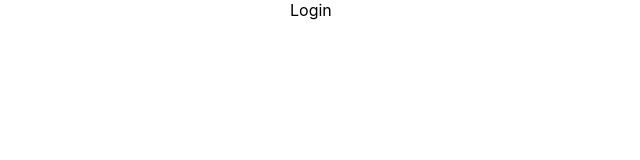
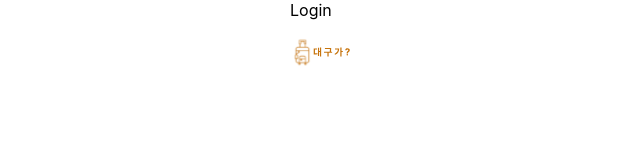
Before and after one commit to Daeguga/Front_Daeguga, a React (Create React App) app in the folder daegu/: page / in a window 1280 px wide. Shown: the top 160 px of the page, without its empty margins (125-765 px from the left). Built offline with nearby package versions, Linux system fonts and the light colour scheme.

Commit message:
⚡️:: login

```diff
--- a/daegu/src/Login/Login.jsx
+++ b/daegu/src/Login/Login.jsx
@@ -1,10 +1,14 @@
-import React from 'react'
-import './Login.styled'
+import React from "react";
+import logo from "../assets/daeguga.svg";
+import * as L from "./Login.styled";
 
 const Login = () => {
   return (
-    <div>Login</div>
-  )
-}
+    <>
+      <div>Login</div>
+      <L.logo img src={logo} />
+    </>
+  );
+};
 
 export default Login;
--- a/daegu/src/Login/Login.styled.js
+++ b/daegu/src/Login/Login.styled.js
@@ -1 +1,6 @@
 import styled from 'styled-components';
+
+export const logo = styled.img`
+    width: 5vw;
+    height: 5vw;
+`;
```
Also changed, not shown: daegu/src/assets/daeguga.svg (added).
